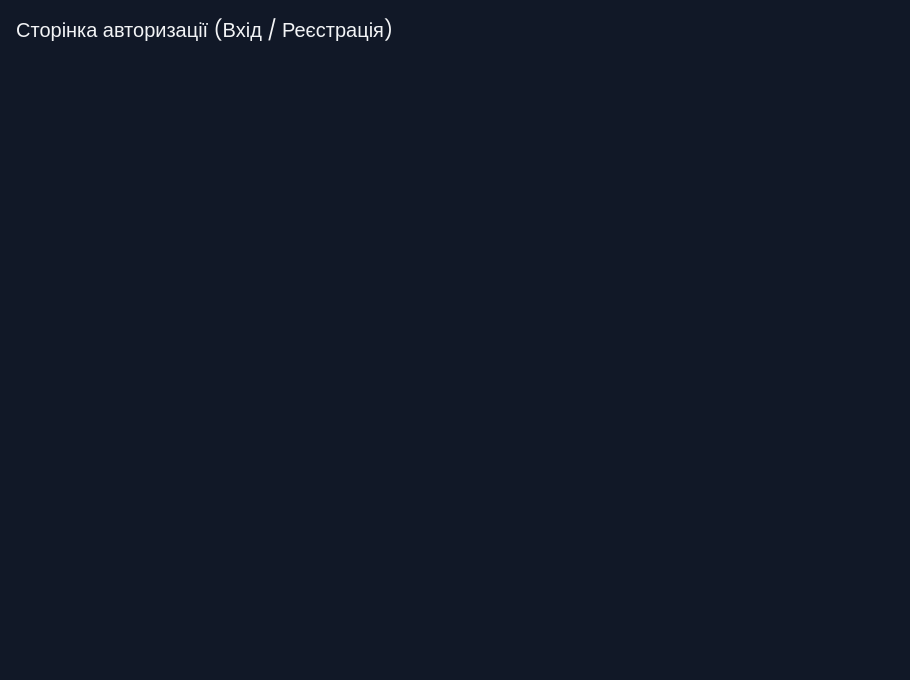
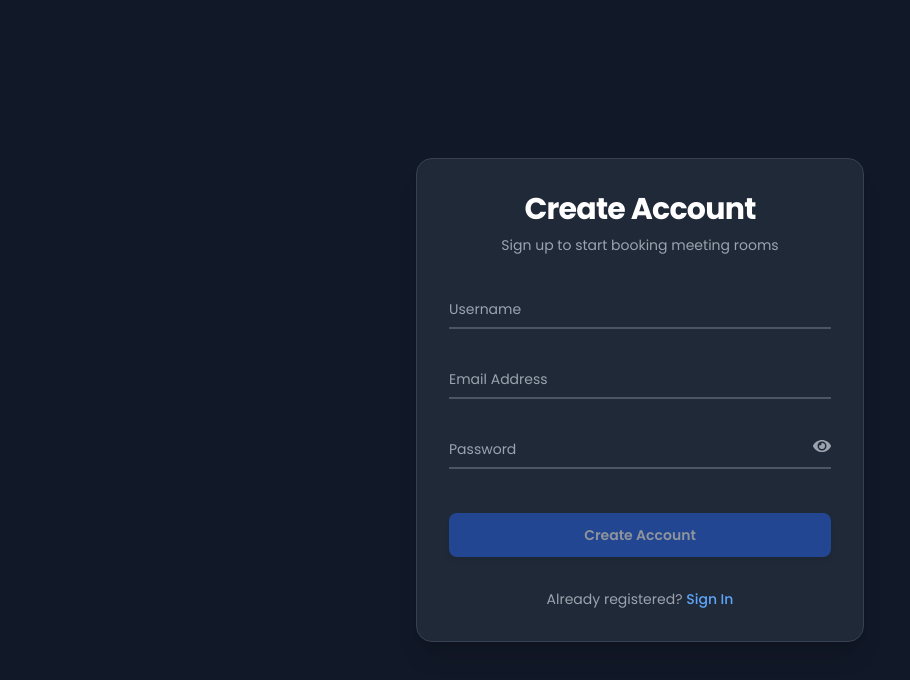
Before and after one commit to Skoulskiy/Meeting-Room-Booking-App, a React (Vite) app: page /#/auth in a window 1280 px wide. Shown: the top 680 px of the page, without its empty margins (0-910 px from the left). Built offline with nearby package versions, Linux system fonts and the light colour scheme; no server answers.

Commit message:
fix: resolve Redux useSelector bug, finalize Firebase auth flow and fix Loader UI

```diff
--- a/package.json
+++ b/package.json
@@ -14,6 +14,7 @@
     "firebase": "^12.19.0",
     "react": "^19.2.8",
     "react-dom": "^19.2.8",
+    "react-icons": "^5.7.0",
     "react-redux": "^9.3.0",
     "react-router-dom": "^7.18.4"
   },
--- a/src/App.tsx
+++ b/src/App.tsx
@@ -19,6 +19,7 @@ function App() {
 
   useEffect(() => {
     const unsubscribe = onAuthStateChanged(auth, (firebaseUser) => {
+      console.log('Firebase User:', firebaseUser);
       if (firebaseUser) {
         dispatch(
           setUser({
--- /dev/null
+++ b/src/components/Input/Input.tsx
@@ -0,0 +1,55 @@
+import { useState, type InputHTMLAttributes } from "react"
+import { FaEye, FaEyeSlash } from "react-icons/fa";
+
+interface InputProps extends InputHTMLAttributes<HTMLInputElement> {
+  label: string,
+  id: string
+}
+
+
+export const Input : React.FC<InputProps> = ({label, id, type="text", ...props}) => {
+  const [showPassword, setShowPassword] = useState(false);
+
+  const isPasswordInput = type === 'password';
+  const currentType = isPasswordInput ? (showPassword ? "text" : "password") : type;
+
+  return (
+    <div className="relative z-0 w-full group mb-2">
+      <input
+        id={id}
+        type={currentType}
+        {...props}
+        placeholder=" "
+        className="
+          peer block w-full appearance-none border-0 border-b-2
+          border-gray-600 bg-transparent px-0 py-2.5 text-sm
+          text-white focus:border-blue-500 focus:outline-none
+          focus:ring-0 transition-colors pr-10
+        "
+      />
+
+      <label
+        htmlFor={id}
+        className="
+          pointer-events-none absolute top-3 z-10
+          origin-[0] -translate-y-6 scale-75
+          transform text-sm text-gray-400 duration-300
+          peer-placeholder-shown:translate-y-0 peer-placeholder-shown:scale-100
+          peer-focus:-translate-y-6 peer-focus:scale-75
+          peer-focus:text-blue-500 peer-focus:font-medium"
+      >
+          {label}
+      </label>
+
+      {isPasswordInput && (
+        <button
+          type="button"
+          onClick={() => setShowPassword(!showPassword)}
+          className="absolute right-0 top-2.5 text-gray-400 hover:text-white transition-colors focus:outline-none"
+        >
+          {showPassword ? <FaEyeSlash size={18} /> : <FaEye size={18} />}
+        </button>
+      )}
+    </div>
+  );
+}
--- /dev/null
+++ b/src/components/Input/index.ts
@@ -0,0 +1 @@
+export { Input } from './Input';
--- a/src/components/Loader/Loader.tsx
+++ b/src/components/Loader/Loader.tsx
@@ -2,18 +2,14 @@ interface LoaderProps {
   fullScreen?: boolean;
 }
 
-export const Loader = ({ fullScreen = false }: LoaderProps) => {
-  const spinner = (
-    <div className="h-10 w-10 animate-spin rounded-full border-4 border-gray-700 border-t-blue-500"></div>
+export const Loader: React.FC<LoaderProps> = ({ fullScreen = false }) => {
+  return (
+    <div
+      className={`flex items-center justify-center ${
+        fullScreen ? 'min-h-screen bg-gray-900' : 'h-full w-full'
+      }`}
+    >
+      <div className="h-12 w-12 animate-spin rounded-full border-4 border-blue-600 border-t-transparent"></div>
+    </div>
   );
-
-  if (fullScreen) {
-    return (
-      <div className="flex h-screen w-full items-center justify-center bg-gray-900">
-        {spinner}
-      </div>
-    );
-  }
-
-  return <div className="flex justify-center p-4">{spinner}</div>;
-}
+};
--- a/src/hooks/redux.ts
+++ b/src/hooks/redux.ts
@@ -4,4 +4,4 @@ import type { RootState, AppDispatch } from '../store';
 
 
 export const useAppDispatch = () => useDispatch<AppDispatch>();
-export const useAppSelector: TypedUseSelectorHook<RootState> = () => useSelector;
+export const useAppSelector: TypedUseSelectorHook<RootState> = useSelector;
--- a/src/pages/Authentication/Authentication.tsx
+++ b/src/pages/Authentication/Authentication.tsx
@@ -1,3 +1,171 @@
+import { useState } from "react";
+import { Input } from "../../components/Input";
+import { createUserWithEmailAndPassword, signInWithEmailAndPassword, updateProfile } from 'firebase/auth';
+import { auth } from '../../services/firebase';
+
 export const Authentication : React.FC = () => {
-  return <div className="p-4 text-xl">Сторінка авторизації (Вхід / Реєстрація)</div>;
-}
+  const [isLogin, setIsLogin] = useState(false);
+
+  const [name, setName] = useState('');
+  const [email, setEmail] = useState('');
+  const [password, setPassword] = useState('');
+
+  const [isLoading, setIsLoading] = useState(false);
+  const [error, setError] = useState<string | null>(null);
+
+  const getPasswordStrength = (pass: string) => {
+    let score = 0;
+    if (!pass) return score;
+    if (pass.length >= 8) score += 1;
+    if (/[A-Z]/.test(pass) && /[a-z]/.test(pass)) score += 1;
+    if (/[0-9]/.test(pass)) score += 1;
+    if (/[^A-Za-z0-9]/.test(pass)) score += 1;
+    return score;
+  }
+
+  const strengthScore = getPasswordStrength(password);
+
+  const strengthConfig = [
+    {text: '', color: 'bg-gray-600', width: 'w-0'},
+    {text: 'Weak', color: 'bg-red-500', width: 'w-1/4'},
+    {text: 'Fair', color: 'bg-orange-500', width: 'w-2/4'},
+    {text: 'Good', color: 'bg-yellow-400', width: 'w-3/4'},
+    {text: 'Strong', color: 'bg-green-500', width: 'w-full'}
+  ]
+
+  const currentStrength = strengthConfig[strengthScore];
+  const isSubmitDisabled = !isLogin && strengthScore < 3;
+
+  const handleSubmit = async (e: React.FormEvent) => {
+    e.preventDefault();
+    setError(null);
+    setIsLoading(true);
+
+    try {
+      if (isLogin) {
+        await signInWithEmailAndPassword(auth, email, password);
+      } else {
+        const userCredential = await createUserWithEmailAndPassword(auth, email, password);
+
+        if (auth.currentUser) {
+          await updateProfile(auth.currentUser, {
+            displayName: name
+          });
+        }
+      }
+    } catch (err: any) {
+      console.error('Auth Error:', err);
+      if (err.code === 'auth/email-already-in-use') setError('This email already registered.');
+      else if (err.code === 'auth/invalid-credential') setError('Wrong email or password.');
+      else setError('Catched error, please try later.');
+    } finally {
+      setIsLoading(false);
+    }
+  };
+
+  return (
+    <main className="flex min-h-screen items-center justify-center p-4">
+      <section className="w-full max-w-md rounded-2xl bg-gray-800 p-8 shadow-xl border border-gray-700">
+        <header className="mb-8 text-center">
+          <h1 className="text-3xl font-bold text-white tracking-tight">
+            {isLogin ? 'Welcome Back' : 'Create Account'}
+          </h1>
+          <p className="mt-2 text-sm text-gray-400">
+            {isLogin ? 'Enter your credentials to access your account' : 'Sign up to start booking meeting rooms'}
+          </p>
+        </header>
+
+        <form onSubmit={handleSubmit} className="flex flex-col gap-5">
+          {!isLogin && (
+            <Input
+              id="name"
+              type="text"
+              label="Username"
+              value={name}
+              onChange={(e) => setName(e.target.value)}
+              required={!isLogin}
+            />
+          )}
+
+          <Input
+            id="email"
+            type="email"
+            label="Email Address"
+            value={email}
+            onChange={(e) => setEmail(e.target.value)}
+            required
+          />
+
+          <div>
+            <Input
+              id="password"
+              type="password"
+              label="Password"
+              value={password}
+              onChange={(e) => setPassword(e.target.value)}
+              required
+            />
+
+            {!isLogin && password.length > 0 && (
+              <div className="mt-2">
+                <div className="flex justify-between items-center mb-1">
+                  <span className="text-xs text-gray-400">Password strength</span>
+                  <span className={`text-xs font-medium text-${currentStrength.color.replace('bg-', '')}`}>
+                    {currentStrength.text}
+                  </span>
+                </div>
+                <div className="h-1.5 w-full rounded-full bg-gray-700 overflow-hidden">
+                  <div
+                    className={`h-full transition-all duration-300 ${currentStrength.color} ${currentStrength.width}`}
+                  ></div>
+                </div>
+              </div>
+            )}
+          </div>
+
+          {/* Блок виводу помилки */}
+          {error && (
+            <div className="text-sm text-red-500 bg-red-500/10 p-3 rounded-lg border border-red-500/20">
+              {error}
+            </div>
+          )}
+
+          <button
+            type="submit"
+            disabled={isSubmitDisabled || isLoading}
+            className="
+              mt-4 w-full rounded-lg bg-blue-600
+              p-3 text-sm font-semibold text-white
+              shadow-md hover:bg-blue-500 focus:ring-4
+              focus:ring-blue-500/30 active:scale-[0.98]
+              transition-all disabled:opacity-50 disabled:cursor-not-allowed
+              disabled:hover:bg-blue-600 flex justify-center items-center"
+          >
+            {isLoading ? (
+               <div className="h-5 w-5 animate-spin rounded-full border-2 border-white border-t-transparent"></div>
+            ) : (
+              isLogin ? 'Sign In' : 'Create Account'
+            )}
+          </button>
+        </form>
+
+        <footer className="mt-8 text-center text-sm text-gray-400">
+          <p>
+            {isLogin ? "Don't have an account? " : "Already registered? "}
+            <button
+              type="button"
+              onClick={() => {
+                setIsLogin(!isLogin);
+                setPassword('');
+                setError(null); // Очищаємо помилку при перемиканні
+              }}
+              className="font-medium text-blue-400 hover:text-blue-300 hover:underline focus:outline-none"
+            >
+              {isLogin ? 'Create Account' : 'Sign In'}
+            </button>
+          </p>
+        </footer>
+      </section>
+    </main>
+  );
+};
--- a/src/store/slices/authSlice.ts
+++ b/src/store/slices/authSlice.ts
@@ -22,8 +22,16 @@ const authSlice = createSlice({
   initialState,
   reducers: {
     setUser: (state, action: PayloadAction<User | null>) => {
-      state.user = action.payload;
-      state.isAuthenticated = !!action.payload;
+      console.log('REDUX PAYLOAD:', action.payload);
+
+      if (action.payload) {
+        state.user = action.payload;
+        state.isAuthenticated = true;
+      } else {
+        state.user = null;
+        state.isAuthenticated = false;
+      }
+
       state.isLoading = false;
       state.error = null;
     },
--- a/src/styles/global.css
+++ b/src/styles/global.css
@@ -6,4 +6,13 @@
   html, body {
     @apply antialiased bg-gray-900 text-gray-100 min-h-screen;
   }
+
+  input:-webkit-autofill,
+  input:-webkit-autofill:hover,
+  input:-webkit-autofill:focus,
+  input:-webkit-autofill:active {
+    -webkit-box-shadow: 0 0 0 30px #1f2937 inset !important;
+    -webkit-text-fill-color: white !important;
+    transition: background-color 5000s ease-in-out 0s;
+  }
 }
--- a/src/types/User.ts
+++ b/src/types/User.ts
@@ -1,5 +1,5 @@
 export interface User {
-  uid: number | string,
+  uid: string,
   email: string,
   name: string
 }
```
Also changed, not shown: 1 other file (tests, documents, lock files or other folders).
